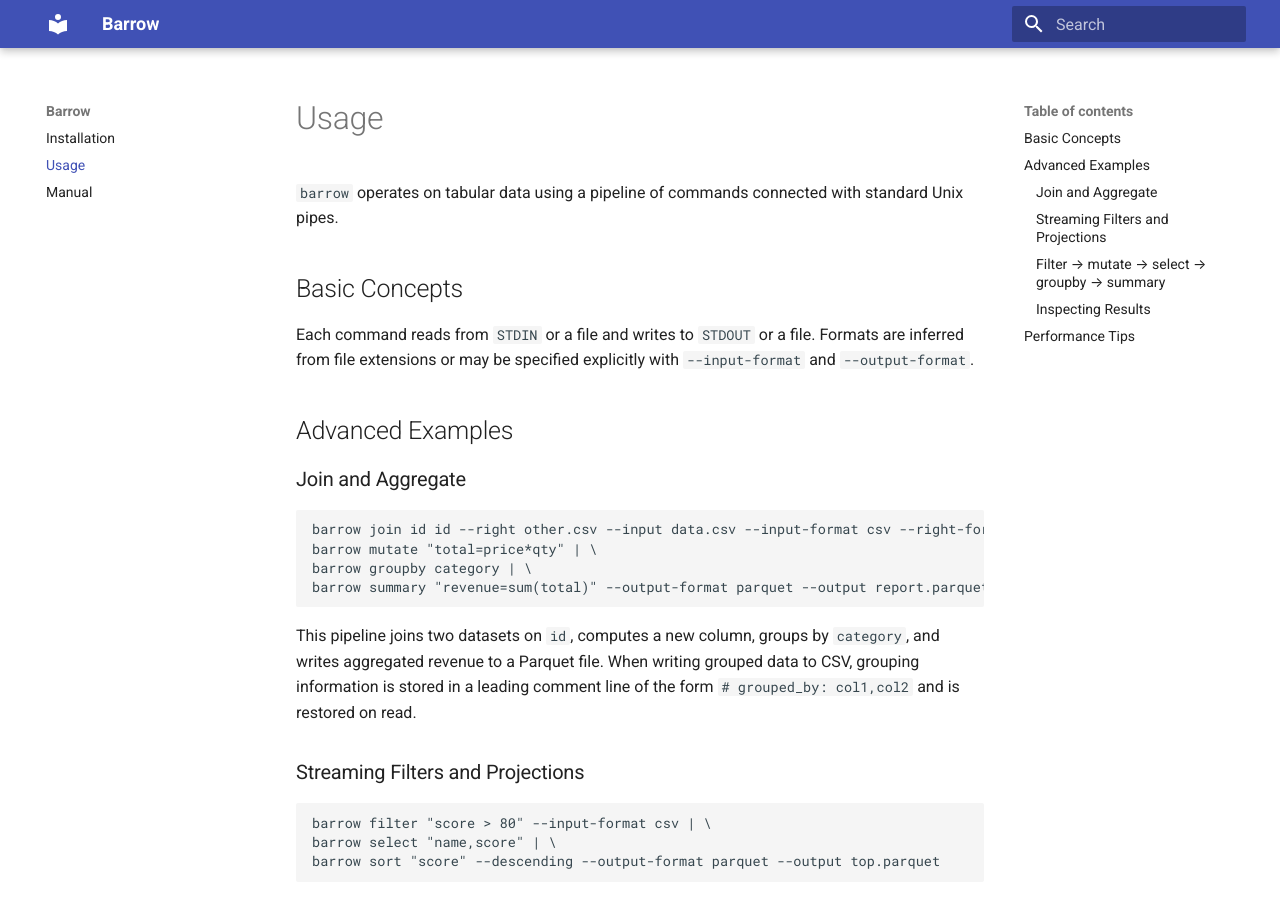
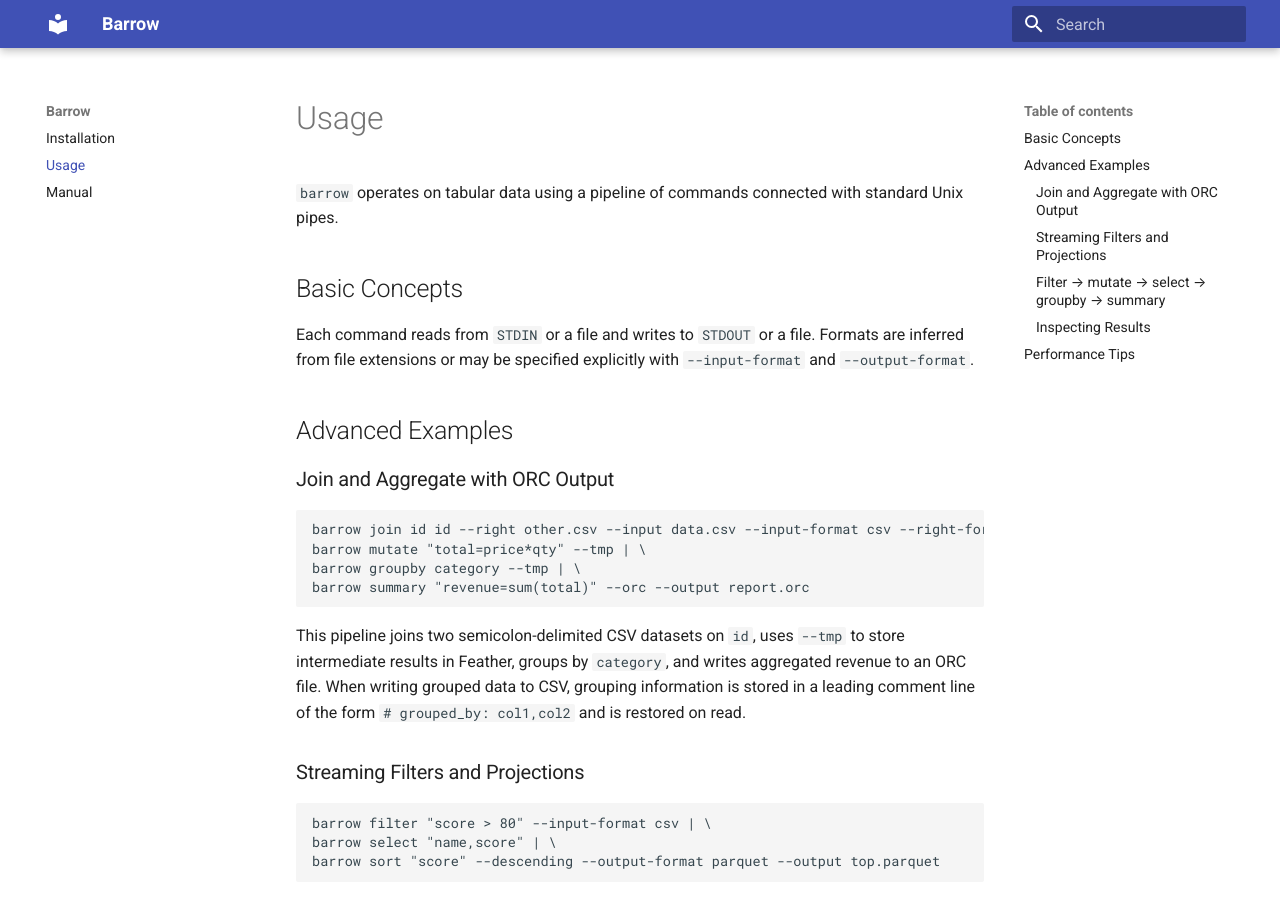
Before and after one commit to acpguedes/barrow, an MkDocs documentation site: the page built from docs/usage.md, in a window 1280 px wide and 900 px high. Built offline with MkDocs 1.6.1 and Material for MkDocs 9.7.7, drawn with Linux system fonts in a browser that asks for light colours.

Commit message:
docs: demonstrate tmp and orc output

````diff
--- a/docs/usage.md
+++ b/docs/usage.md
@@ -6,14 +6,14 @@
 Each command reads from `STDIN` or a file and writes to `STDOUT` or a file. Formats are inferred from file extensions or may be specified explicitly with `--input-format` and `--output-format`.
 
 ## Advanced Examples
-### Join and Aggregate
+### Join and Aggregate with ORC Output
 ```bash
-barrow join id id --right other.csv --input data.csv --input-format csv --right-format csv | \
-barrow mutate "total=price*qty" | \
-barrow groupby category | \
-barrow summary "revenue=sum(total)" --output-format parquet --output report.parquet
+barrow join id id --right other.csv --input data.csv --input-format csv --right-format csv --delimiter ';' | \
+barrow mutate "total=price*qty" --tmp | \
+barrow groupby category --tmp | \
+barrow summary "revenue=sum(total)" --orc --output report.orc
 ```
-This pipeline joins two datasets on `id`, computes a new column, groups by `category`, and writes aggregated revenue to a Parquet file.
+This pipeline joins two semicolon-delimited CSV datasets on `id`, uses `--tmp` to store intermediate results in Feather, groups by `category`, and writes aggregated revenue to an ORC file.
 When writing grouped data to CSV, grouping information is stored in a leading
 comment line of the form `# grouped_by: col1,col2` and is restored on read.
 
````
